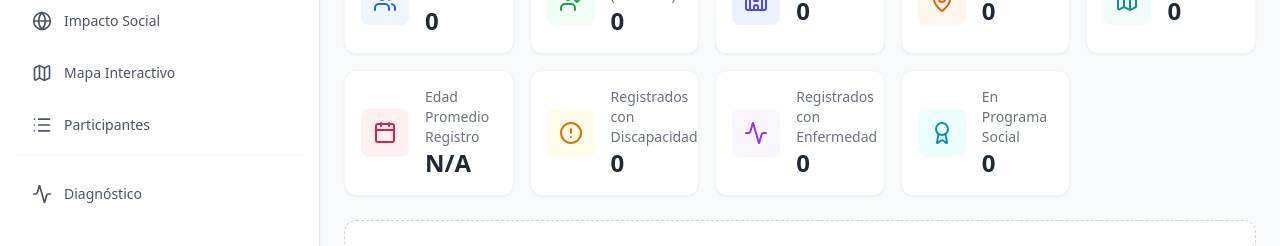
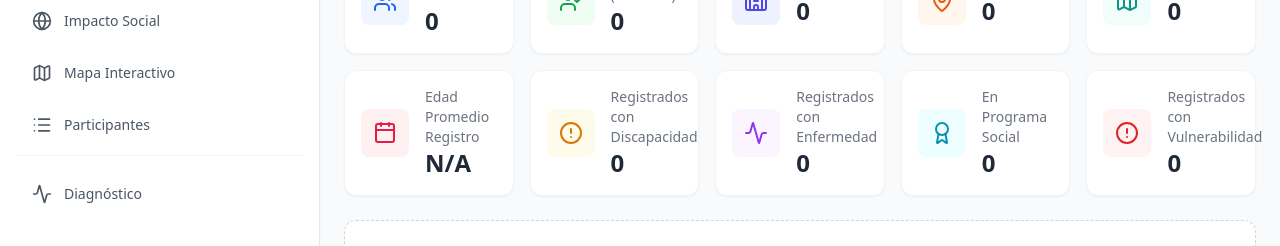
Before and after one commit to WtonFox/monitoreo-14-24, a React (Vite) app: page /#/estadisticas in a window 1280 px wide. Shown: the part 218-464 px from the top of the page. Built offline with nearby package versions, Linux system fonts and the light colour scheme; no server answers.

Commit message:
feat(dashboard): add 'Registrados con Vulnerabilidad' KPI card

```diff
--- a/components/StatsCards.tsx
+++ b/components/StatsCards.tsx
@@ -45,6 +45,11 @@ export const StatsCards: React.FC<StatsCardsProps> = ({ data, totalItems }) => {
   // 4. Programa Social — estudiantes con algún programa registrado
   const withPrograma = data.filter(p =>
     p.programasSociales !== null && p.programasSociales !== 'N/A' && p.programasSociales !== 'N/D' && p.programasSociales !== 'Ninguna'
+  ).length;
+
+  // 5. Vulnerabilidad — estudiantes con vulnerabilidad registrada
+  const withVulnerabilidad = data.filter(p =>
+    p.vulnerabilidades !== null && p.vulnerabilidades !== 'N/A' && p.vulnerabilidades !== 'N/D' && p.vulnerabilidades !== 'Ninguna'
   ).length;
 
   return (
@@ -140,6 +145,16 @@ export const StatsCards: React.FC<StatsCardsProps> = ({ data, totalItems }) => {
         </div>
       </div>
 
+      <div className="bg-white p-4 rounded-xl shadow-sm border border-gray-100 flex items-center">
+        <div className="p-3 bg-red-50 rounded-lg text-red-600 mr-4">
+          <AlertCircle size={24} />
+        </div>
+        <div>
+          <p className="text-sm text-gray-500 font-medium">Registrados con Vulnerabilidad</p>
+          <h3 className="text-2xl font-bold text-gray-800">{formatNumber(withVulnerabilidad)}</h3>
+        </div>
+      </div>
+
     </div>
   );
 };
```
